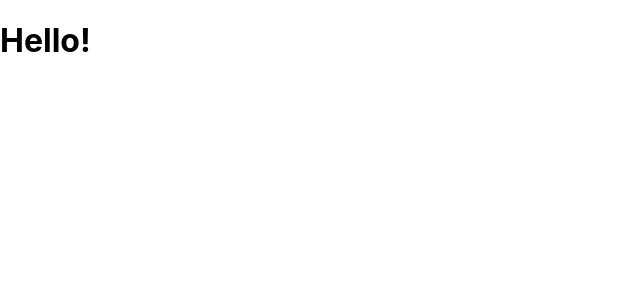
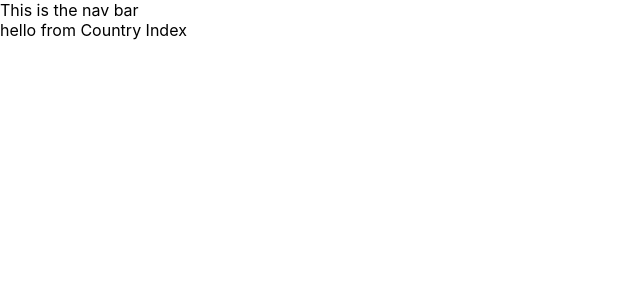
Before and after one commit to alexbeet81/where-in-the-world, a React (Create React App) app: page / in a window 1280 px wide. Shown: the top 300 px of the page, without its empty margins (0-640 px from the left). Built offline with nearby package versions, Linux system fonts and the light colour scheme.

Commit message:
added MATERIAL-UI

```diff
--- a/package.json
+++ b/package.json
@@ -3,6 +3,9 @@
   "version": "0.1.0",
   "private": true,
   "dependencies": {
+    "@emotion/react": "^11.6.0",
+    "@emotion/styled": "^11.6.0",
+    "@mui/material": "^5.0.0-rc.1",
     "@testing-library/jest-dom": "^5.11.4",
     "@testing-library/react": "^11.1.0",
     "@testing-library/user-event": "^12.1.10",
--- a/src/App.js
+++ b/src/App.js
@@ -1,9 +1,13 @@
 import './App.css';
+
+import CountryIndex from './components/Countries/CountryIndex';
+import NavBar from './components/UI/NavBar';
 
 function App() {
   return (
     <div>
-      <h1>Hello!</h1>
+      <NavBar/>
+      <CountryIndex/>
     </div>
   );
 }
--- /dev/null
+++ b/src/components/Countries/CountryIndex.js
@@ -0,0 +1,9 @@
+import React from 'react';
+
+const CountryIndex = () => {
+  return (
+    <div>hello from Country Index</div>
+  )
+};
+
+export default CountryIndex;
--- /dev/null
+++ b/src/components/UI/NavBar.js
@@ -0,0 +1,9 @@
+import React from 'react';
+
+const NavBar = () => {
+  return (
+    <div>This is the nav bar</div>
+  )
+};
+
+export default NavBar;
```
Also changed, not shown: src/components/Countries/CountryShow.js (added, +9 -0 lines), src/components/Search/Filter.js (added, +9 -0 lines), src/components/Search/SearchBar.js (added, +9 -0 lines), 2 other files (tests, documents, lock files or other folders).
